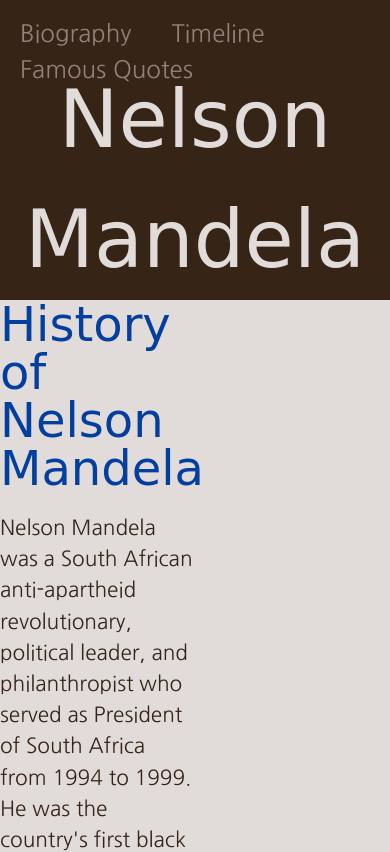
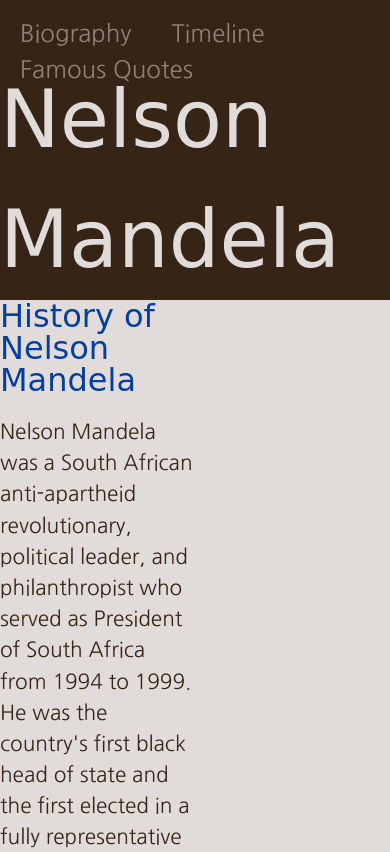
Before and after one commit to Mariana-oliveira/fCC_Tribute-Page, a plain HTML site: page index.html in a window 390 px wide. Shown: the top 852 px of the page. Drawn offline with Linux system fonts and the light colour scheme; a web font is replaced by a local one.

Commit message:
Design updates

```diff
--- a/assets/stylesheet/main.css
+++ b/assets/stylesheet/main.css
@@ -333,7 +333,12 @@ header a{
 
 @media screen and (max-width:799px){
     h1{
-        font-size: 80px;
+        font-size: 5rem;
+        text-align: left;
+    }
+
+    h2{
+        font-size: 2rem;
     }
 
 
```
